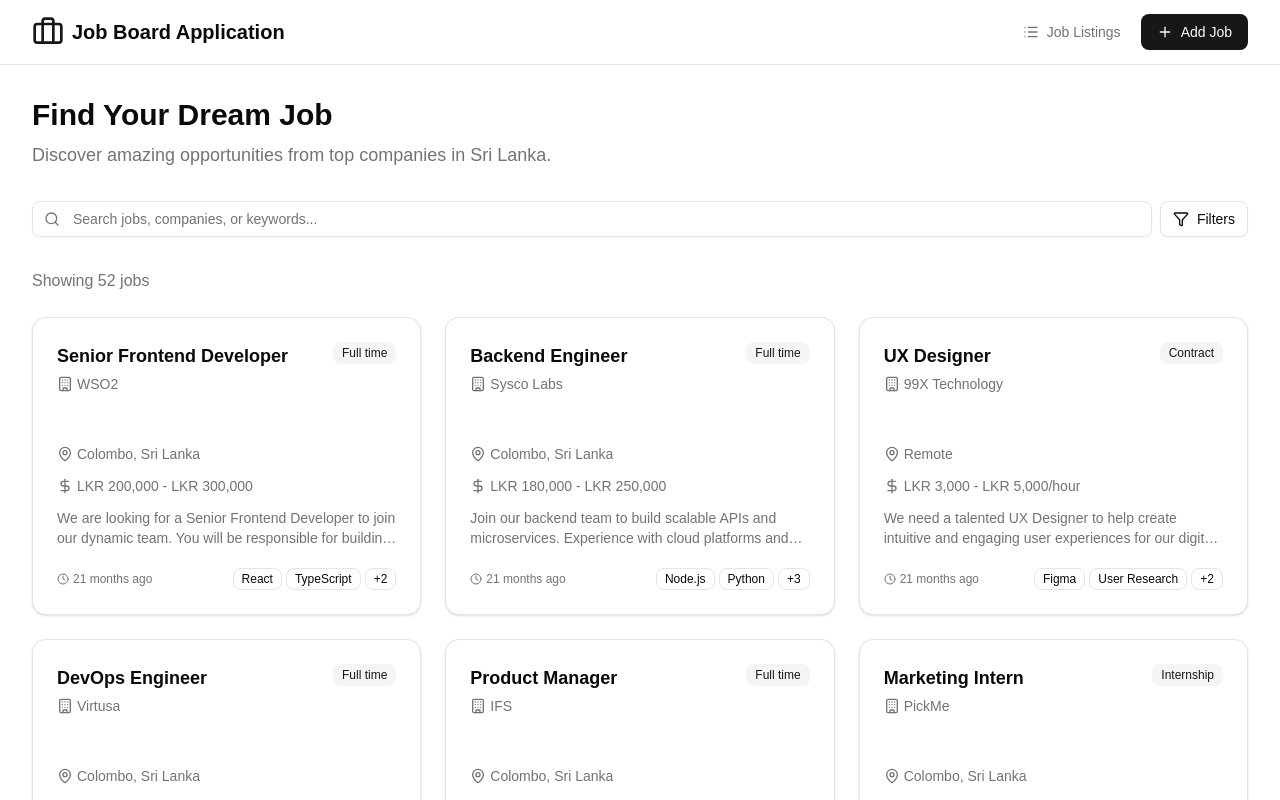
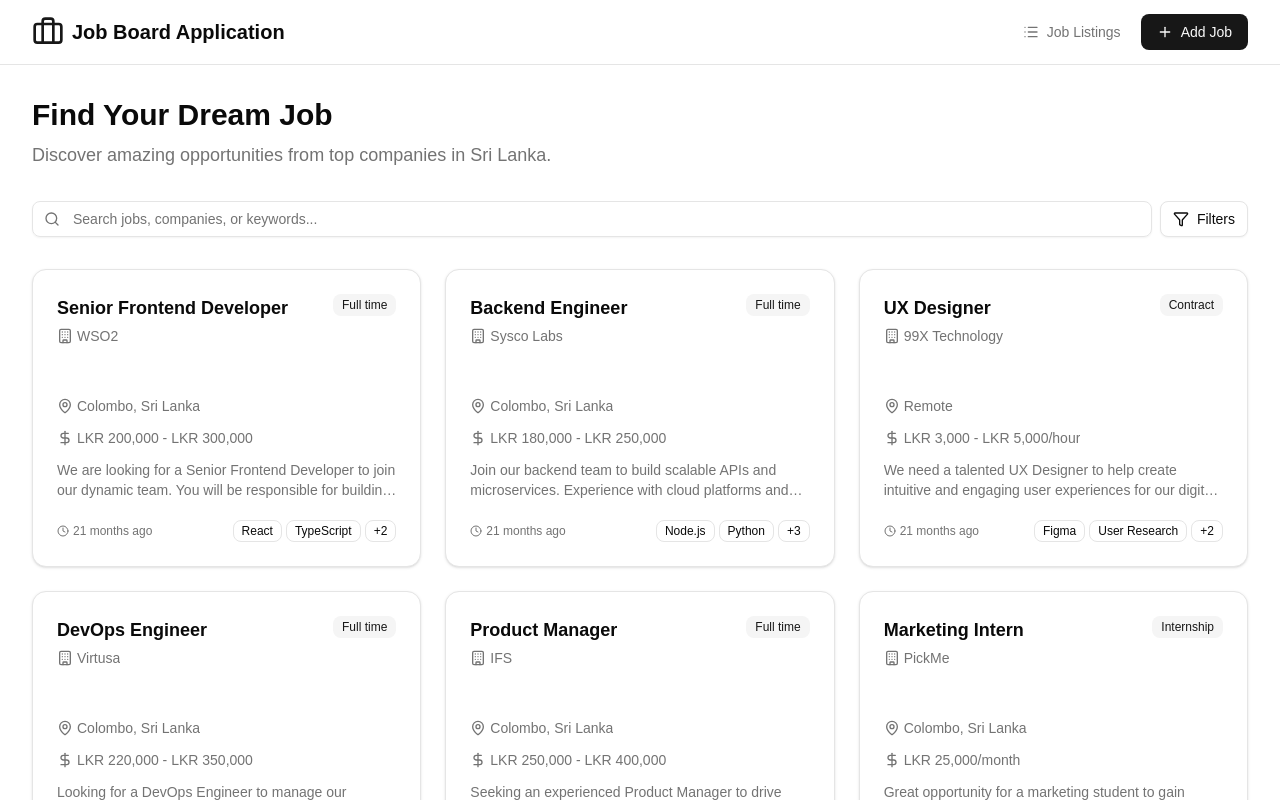
Before and after one commit to SaajidMuhammad/job-board-poc, a Next.js app: page / in a window 1280 px wide. Shown: the top 800 px of the page. Built offline with nearby package versions, Linux system fonts and the light colour scheme.

Commit message:
feat: implement pagination for job listings and update job context

```diff
--- a/src/components/job-list.tsx
+++ b/src/components/job-list.tsx
@@ -4,9 +4,10 @@ import { useJobs } from "@/contexts/job-context"
 import { JobCard } from "@/components/job-card"
 import { Card, CardContent } from "@/components/ui/card"
 import { Briefcase } from "lucide-react"
+import { Pagination } from "@/components/pagination"
 
 export function JobList() {
-  const { filteredJobs, loading } = useJobs()
+  const { filteredJobs, loading, currentPage } = useJobs()
 
   if (loading) {
     return (
@@ -43,17 +44,19 @@ export function JobList() {
 
   return (
     <div className="space-y-6">
-      <div className="flex items-center justify-between">
+      {/* <div className="flex items-center justify-between">
         <p className="text-muted-foreground">
-          Showing {filteredJobs.length} job{filteredJobs.length !== 1 ? "s" : ""}
+          Showing {filteredJobs.length} job{filteredJobs.length !== 1 ? "s" : ""} on page {currentPage}
         </p>
-      </div>
+      </div> */}
 
       <div className="grid grid-cols-1 md:grid-cols-2 lg:grid-cols-3 gap-6">
         {filteredJobs.map((job) => (
           <JobCard key={job.id} job={job} />
         ))}
       </div>
+
+      <Pagination />
     </div>
   )
 }
--- /dev/null
+++ b/src/components/pagination.tsx
@@ -0,0 +1,75 @@
+"use client"
+
+import { Button } from "@/components/ui/button"
+import { ChevronLeft, ChevronRight } from "lucide-react"
+import { useJobs } from "@/contexts/job-context"
+
+export function Pagination() {
+  const { currentPage, totalPages, goToPage, nextPage, prevPage } = useJobs()
+
+  if (totalPages <= 1) {
+    return null
+  }
+
+  const getPageNumbers = () => {
+    const pages = []
+    const maxVisiblePages = 5
+
+    if (totalPages <= maxVisiblePages) {
+      for (let i = 1; i <= totalPages; i++) {
+        pages.push(i)
+      }
+    } else {
+      const startPage = Math.max(1, currentPage - 2)
+      const endPage = Math.min(totalPages, startPage + maxVisiblePages - 1)
+
+      for (let i = startPage; i <= endPage; i++) {
+        pages.push(i)
+      }
+    }
+
+    return pages
+  }
+
+  const pageNumbers = getPageNumbers()
+
+  return (
+    <div className="flex items-center justify-center space-x-2 mt-8">
+      <Button
+        variant="outline"
+        size="sm"
+        onClick={prevPage}
+        disabled={currentPage === 1}
+        className="flex items-center gap-1"
+      >
+        <ChevronLeft className="h-4 w-4" />
+        Previous
+      </Button>
+
+      <div className="flex items-center space-x-1">
+        {pageNumbers.map((page) => (
+          <Button
+            key={page}
+            variant={currentPage === page ? "default" : "outline"}
+            size="sm"
+            onClick={() => goToPage(page)}
+            className="w-10 h-10 p-0"
+          >
+            {page}
+          </Button>
+        ))}
+      </div>
+
+      <Button
+        variant="outline"
+        size="sm"
+        onClick={nextPage}
+        disabled={currentPage === totalPages}
+        className="flex items-center gap-1"
+      >
+        Next
+        <ChevronRight className="h-4 w-4" />
+      </Button>
+    </div>
+  )
+}
--- a/src/contexts/job-context.tsx
+++ b/src/contexts/job-context.tsx
@@ -16,9 +16,10 @@ export function JobProvider({ children }: { children: ReactNode }) {
   const [jobs, setJobs] = useState<Job[]>(initialJobs);
   const [filters, setFilters] = useState<JobFilters>({});
   const [filteredJobs, setFilteredJobs] = useState<Job[]>(initialJobs);
-  const [loading, setLoading] = useState(false);
+  const [loading] = useState(false);
+  const [currentPage, setCurrentPage] = useState(1);
+  const [jobsPerPage] = useState(12);
 
-  // Filter jobs based on current filters
   useEffect(() => {
     let filtered = jobs;
 
@@ -49,7 +50,13 @@ export function JobProvider({ children }: { children: ReactNode }) {
     }
 
     setFilteredJobs(filtered);
+    setCurrentPage(1);
   }, [jobs, filters]);
+
+  const totalPages = Math.ceil(filteredJobs.length / jobsPerPage);
+  const startIndex = (currentPage - 1) * jobsPerPage;
+  const endIndex = startIndex + jobsPerPage;
+  const paginatedJobs = filteredJobs.slice(startIndex, endIndex);
 
   const addJob = (jobData: Omit<Job, "id" | "postedDate">) => {
     const newJob: Job = {
@@ -68,14 +75,36 @@ export function JobProvider({ children }: { children: ReactNode }) {
     return jobs.find((job) => job.id === id);
   };
 
+  const goToPage = (page: number) => {
+    setCurrentPage(page);
+  };
+
+  const nextPage = () => {
+    if (currentPage < totalPages) {
+      setCurrentPage(currentPage + 1);
+    }
+  };
+
+  const prevPage = () => {
+    if (currentPage > 1) {
+      setCurrentPage(currentPage - 1);
+    }
+  };
+
   const value: JobContextType = {
     jobs,
-    filteredJobs,
+    filteredJobs: paginatedJobs,
     filters,
     addJob,
     updateFilters,
     getJobById,
     loading,
+    currentPage,
+    totalPages,
+    jobsPerPage,
+    goToPage,
+    nextPage,
+    prevPage,
   };
 
   return <JobContext.Provider value={value}>{children}</JobContext.Provider>;
--- a/src/types/job.ts
+++ b/src/types/job.ts
@@ -26,4 +26,10 @@ export interface JobContextType {
   updateFilters: (filters: JobFilters) => void
   getJobById: (id: string) => Job | undefined
   loading: boolean
+  currentPage: number
+  totalPages: number
+  jobsPerPage: number
+  goToPage: (page: number) => void
+  nextPage: () => void
+  prevPage: () => void
 }
```
